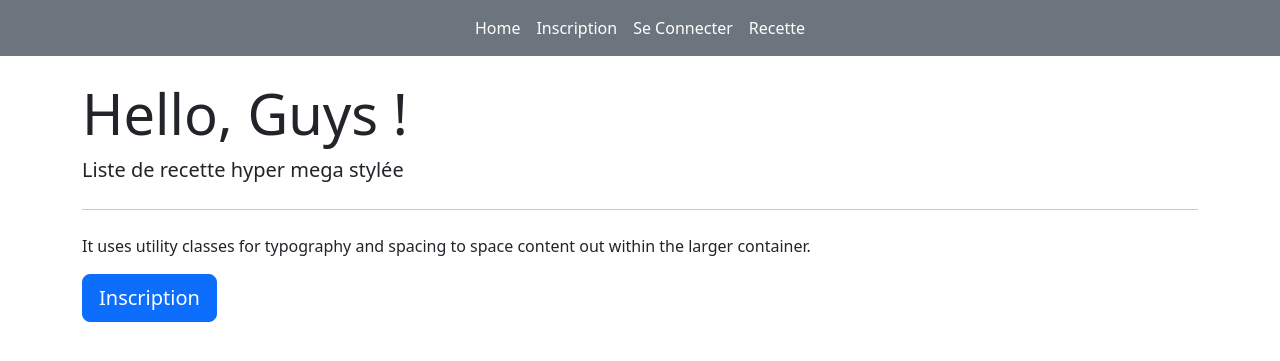
After one commit to YannickCourbic15987/symphony_blog, a Symfony app: template templates/home.html.twig in a window 1280 px wide. The commit adds this page. Shown: the top 361 px of the page. Run offline with Twig, Linux system fonts and the light colour scheme; the template is opened without the code that fills it, so the values that code supplies are empty; some libraries are stand-ins or nearby versions.

Commit message:
:sparkles: Add HomePage

```diff
--- a/templates/base.html.twig
+++ b/templates/base.html.twig
@@ -7,13 +7,21 @@
         {# Run `composer require symfony/webpack-encore-bundle` to start using Symfony UX #}
         {% block stylesheets %}
             {{ encore_entry_link_tags('app') }}
+             <link rel="stylesheet" href="https://cdn.jsdelivr.net/npm/bootstrap@5.2.0-beta1/dist/css/bootstrap.min.css">
         {% endblock %}
+
 
         {% block javascripts %}
             {{ encore_entry_script_tags('app') }}
         {% endblock %}
     </head>
     <body>
-        {% block body %}{% endblock %}
+        {% block header %}
+          {% include "partials/_header.html.twig" %}
+        {% endblock %}
+        {% block body %}
+
+        {% endblock %}
+
     </body>
 </html>
--- /dev/null
+++ b/templates/home.html.twig
@@ -0,0 +1,23 @@
+{% extends "base.html.twig" %}
+{% block stylesheets %}
+      <link rel="stylesheet" href="https://cdn.jsdelivr.net/npm/bootstrap@5.2.0-beta1/dist/css/bootstrap.min.css">
+{% endblock %}
+{% block title %}
+    Home
+{% endblock %}
+
+
+{% block body %}
+   <div class="jumbotron container mt-4">
+  <h1 class="display-4">Hello, Guys !</h1>
+  <p class="lead">Liste de recette hyper mega stylée</p>
+  <hr class="my-4">
+  <p>It uses utility classes for typography and spacing to space content out within the larger container.</p>
+  <a class="btn btn-primary btn-lg" href="#" role="button">Inscription</a>
+</div>
+
+
+        {% block javascripts %}
+            <script src="	https://cdn.jsdelivr.net/npm/bootstrap@5.2.0-beta1/dist/js/bootstrap.bundle.min.js"></script>
+        {% endblock %}
+ {% endblock %}
--- /dev/null
+++ b/templates/partials/_header.html.twig
@@ -0,0 +1,25 @@
+ <header>
+<nav class="navbar navbar-expand-lg bg-secondary">
+  <div class="container-fluid">
+    <button class="navbar-toggler" type="button" data-bs-toggle="collapse" data-bs-target="#navbarNav" aria-controls="navbarNav" aria-expanded="false" aria-label="Toggle navigation">
+      <span class="navbar-toggler-icon"></span>
+    </button>
+    <div class="collapse navbar-collapse container justify-content-center " id="navbarNav">
+      <ul class="navbar-nav ">
+        <li class="nav-item">
+          <a class="nav-link active text-white" aria-current="page" href="#">Home</a>
+        </li>
+        <li class="nav-item">
+          <a class="nav-link text-white" href="#"> Inscription</a>
+        </li>
+        <li class="nav-item">
+          <a class="nav-link text-white" href="#"> Se Connecter </a>
+        </li>
+        <li class="nav-item">
+          <a class="nav-link text-white">Recette</a>
+        </li>
+      </ul>
+    </div>
+  </div>
+</nav>
+</header>
```
Also changed, not shown: src/Controller/HomeController.php (added, +16 -0 lines).
